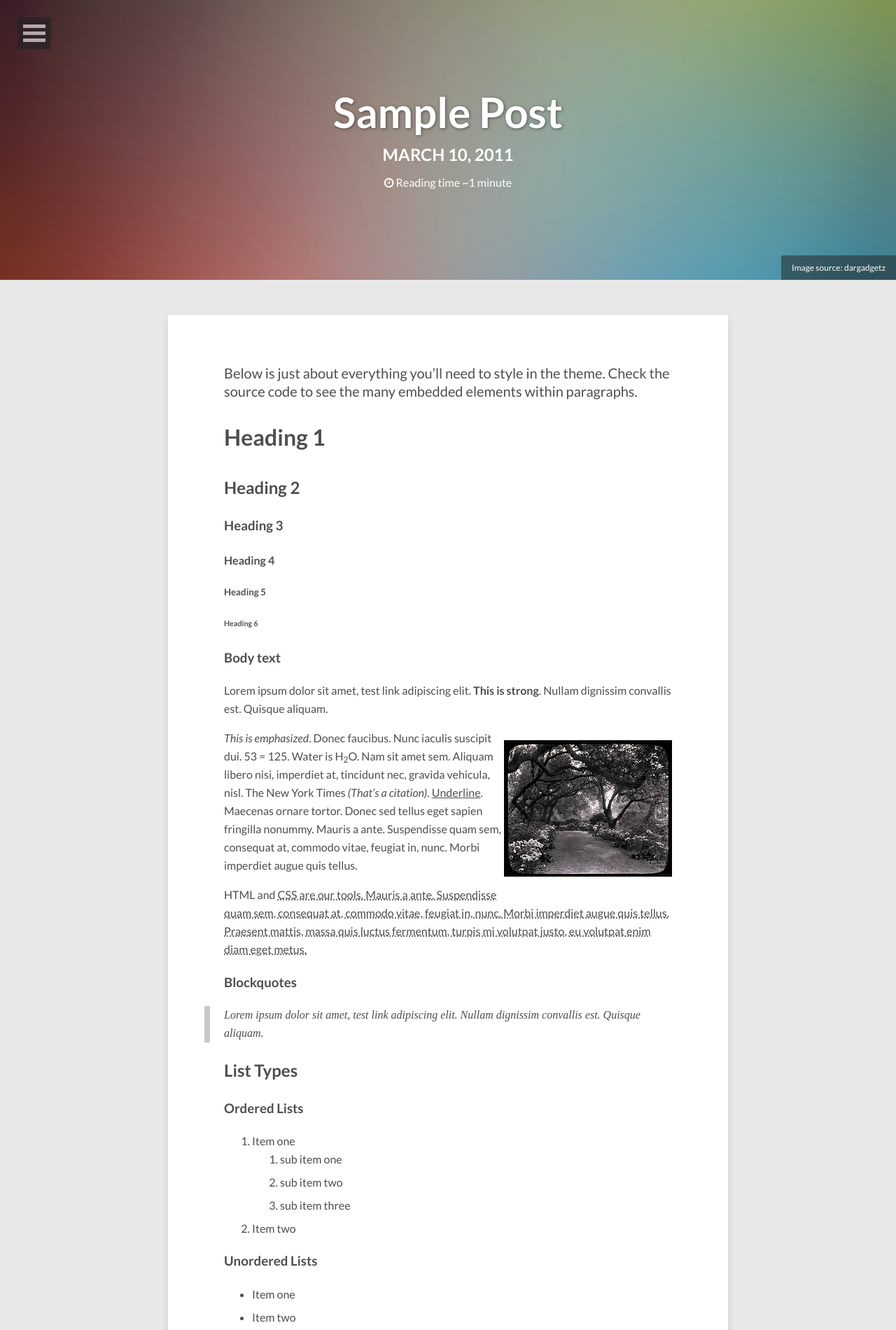
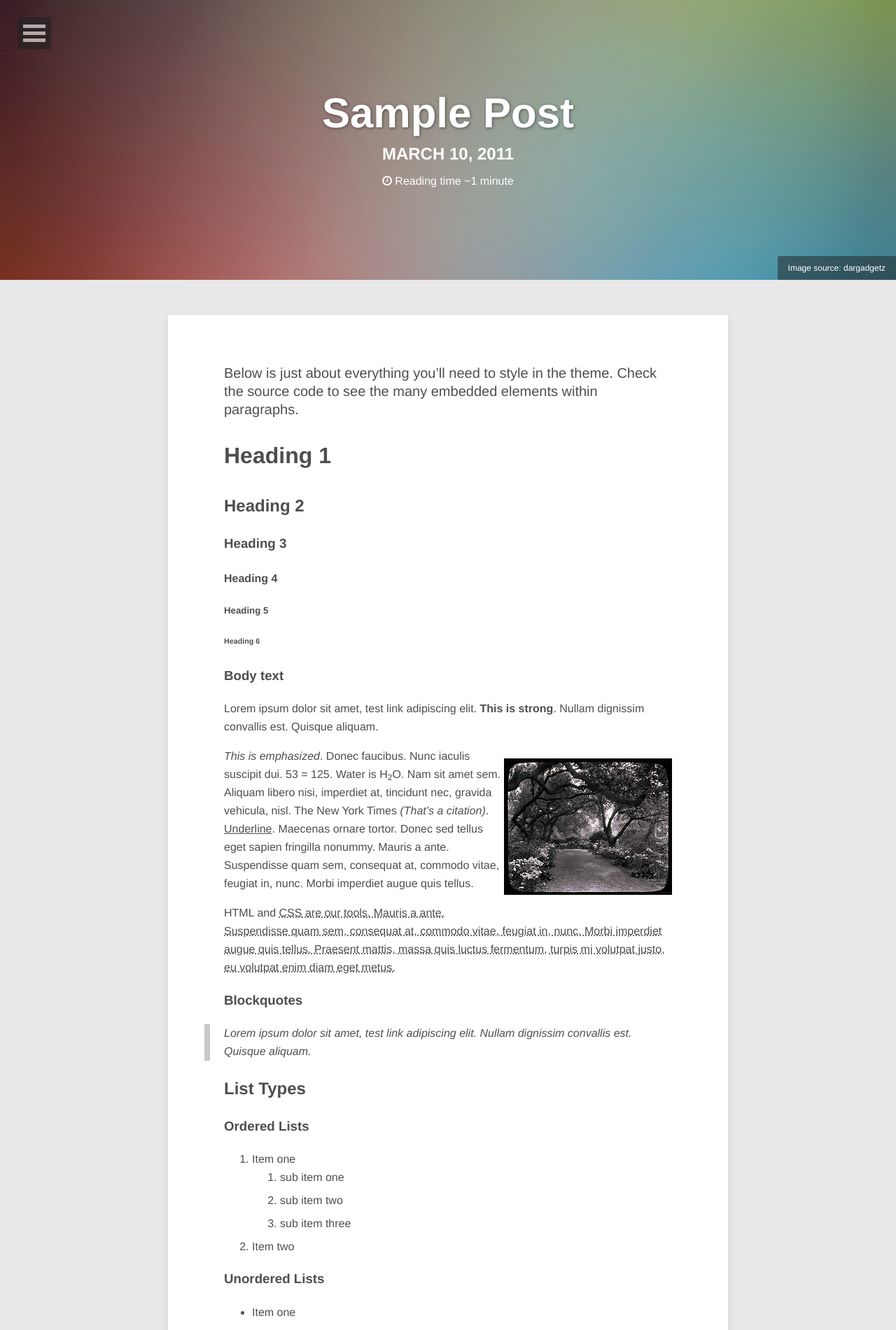
Before and after one commit to sheguloves/blog, a Jekyll site: the page built from _posts/2011-03-10-sample-post.md, in a window 1280 px wide. Shown: the top 1901 px of the page at 70% size. Built offline with Jekyll 4.4.1, drawn with Linux system fonts in a browser that asks for light colours; nearby versions of some CDN libraries; comment, search, counter and statistics services are not loaded.

Commit message:
Update base font

```diff
--- a/_sass/_variables.scss
+++ b/_sass/_variables.scss
@@ -7,11 +7,11 @@ $front-page-feature-image-height: 400px; // min 150px recommended
 // Typography
 // --------------------------------------------------
 
-$base-font: 'Lato', Calibri, Arial, sans-serif;
+$base-font: "Helvetica Neue","Helvetica","Microsoft YaHei","WenQuanYi Micro Hei",Arial,sans-serif;
 $heading-font: $base-font;
 $caption-font: $base-font;
 $code-font: monospace;
-$alt-font: serif;
+$alt-font: "Helvetica Neue","Helvetica","Microsoft YaHei","WenQuanYi Micro Hei",Arial,sans-serif;
 
 $doc-font-size: 16;
 $doc-line-height: 26;
```
